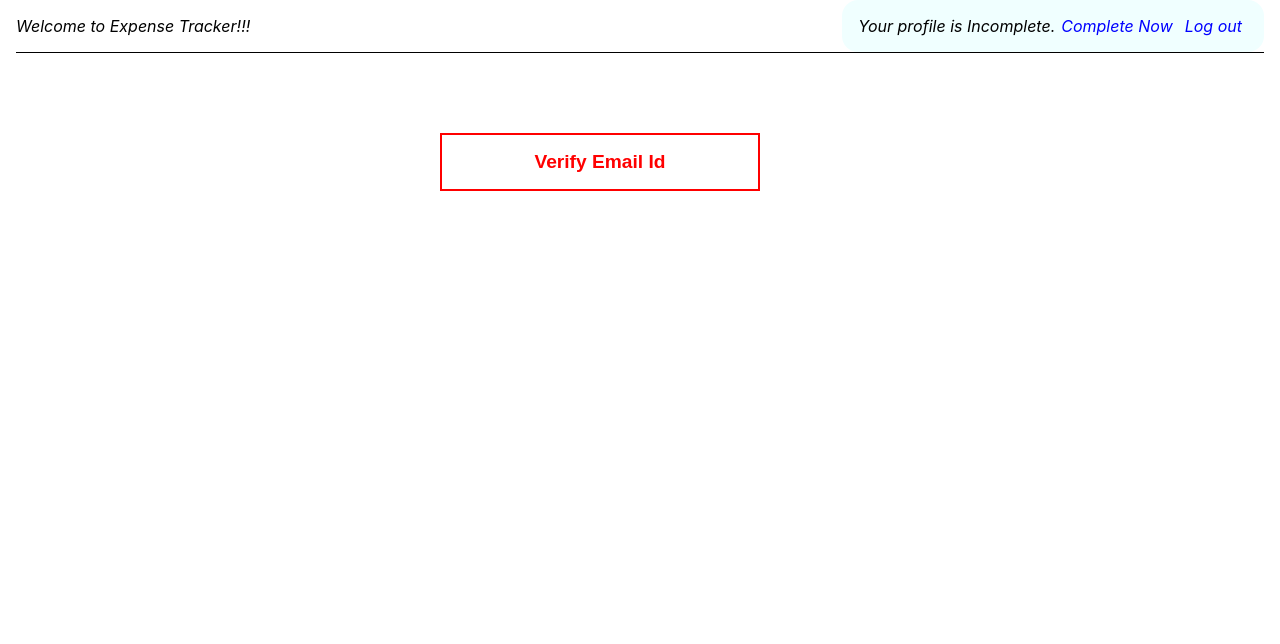
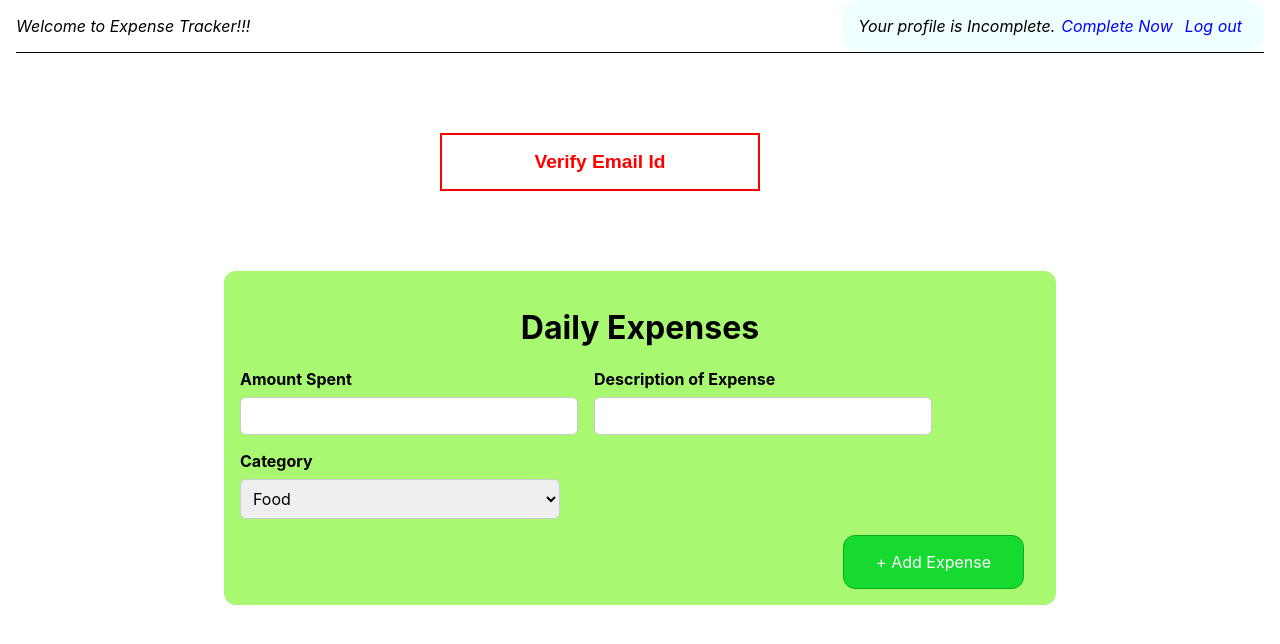
Before and after one commit to dasushan/react-expense-tracker-app, a React (Create React App) app: page /welcome in a window 1280 px wide. Shown: the top 644 px of the page. Built offline with nearby package versions, Linux system fonts and the light colour scheme; sample sign-in values are in the browser's storage.

Commit message:
added daily-expense-record feature

```diff
--- /dev/null
+++ b/src/components/Expenses/Expenses.js
@@ -0,0 +1,22 @@
+import { useContext } from "react";
+import ExpenseContext from "../store/expense-context";
+import classes from './Expenses.module.css'
+const Expenses = () => {
+    const expenseCtx = useContext(ExpenseContext)
+
+    const expensesList = expenseCtx.expenses.map((expense) => {
+        return(
+            <div>
+                <div>{expense.amount}</div>
+                <div>{expense.description}</div>
+                <div>{expense.category}</div>
+            </div>
+        )
+    })
+
+    return(<ul className={classes.expenses}>
+        {expensesList}
+    </ul>)
+}
+
+export default Expenses
--- /dev/null
+++ b/src/components/Expenses/Expenses.module.css
@@ -0,0 +1,7 @@
+.expenses{
+    width: 50rem;
+    max-width: 95%;
+    margin: 2rem auto;
+    background-color: rgba(9, 122, 94, 0.274);
+    border-radius: 12px;
+}
--- /dev/null
+++ b/src/components/NewExpense/NewExpense.js
@@ -0,0 +1,62 @@
+import classes from './NewExpense.module.css';
+import { useRef, useContext } from 'react';
+import ExpenseContext from '../store/expense-context';
+const NewExpense = () => {
+  const amountInputRef = useRef();
+  const descriptionInputRef = useRef();
+  const categoryInputRef = useRef();
+  const expenseCtx = useContext(ExpenseContext);
+
+  const submitHandler = (event) => {
+    event.preventDefault();
+
+    const enteredAmount = amountInputRef.current.value;
+    const enteredDescription = descriptionInputRef.current.value;
+    const enteredCategory = categoryInputRef.current.value;
+
+    const expenseData ={
+        amount: enteredAmount,
+        description: enteredDescription,
+        category: enteredCategory
+    }
+    expenseCtx.addExpense(expenseData);
+  };
+  return (
+    <div className={classes.newexpense}>
+      <div>
+        <h1>Daily Expenses</h1>
+      </div>
+      <form onSubmit={submitHandler}>
+        <div className={classes.expensecontrols}>
+          <div className={classes.expensecontrol}>
+            <label htmlFor="amount">Amount Spent</label>
+            <input type="number" id="amount" required ref={amountInputRef} />
+          </div>
+          <div className={classes.expensecontrol}>
+            <label htmlFor="description">Description of Expense</label>
+            <input
+              type="text"
+              id="description"
+              required
+              ref={descriptionInputRef}
+            />
+          </div>
+          <div className={classes.expensecontrol}>
+            <label htmlFor="category">Category</label>
+            <select id="category" required ref={categoryInputRef}>
+              <option value="Food">Food</option>
+              <option value="Petrol">Petrol</option>
+              <option value="Salary">Salary</option>
+            </select>
+          </div>
+        </div>
+
+        <div className={classes.expenseactions}>
+          <button>+ Add Expense</button>
+        </div>
+      </form>
+    </div>
+  );
+};
+
+export default NewExpense;
--- /dev/null
+++ b/src/components/NewExpense/NewExpense.module.css
@@ -0,0 +1,55 @@
+.newexpense{
+    background-color:rgb(168, 248, 114);
+    width: 95%;
+    max-width: 50rem;
+    margin: 2rem auto;
+    text-align: center;
+    padding: 1rem;
+    border-radius: 12px;
+}
+.expensecontrols{
+    display: flex;
+    gap: 1rem;
+    flex-wrap: wrap;
+    margin-bottom: 1rem;
+    text-align: left;
+}
+
+.expensecontrol label{
+    display: block;
+    font-weight: bold;
+    margin-bottom: 0.5rem;
+
+}
+
+.expensecontrol input{
+    font: inherit;
+    max-width: 100%;
+    width: 20rem;
+    border-radius: 6px;
+    border: 1px solid #ccc;
+    padding: 0.5rem;
+}
+.expensecontrol select{
+    font: inherit;
+    max-width: 100%;
+    width: 20rem;
+    border-radius: 6px;
+    border: 1px solid #ccc;
+    padding: 0.5rem;
+}
+
+.expenseactions {
+    text-align: right;
+}
+
+.newexpense button{
+    font: inherit;
+    cursor: pointer;
+    padding: 1rem 2rem;
+    border: 1px solid rgb(8, 173, 30);
+    background-color: rgb(23, 218, 49);
+    color: white;
+    border-radius: 12px;
+    margin-right: 1rem;
+}
--- a/src/components/Profile/UserProfile.js
+++ b/src/components/Profile/UserProfile.js
@@ -2,6 +2,8 @@ import classes from './UserProfile.module.css';
 import {useContext} from 'react';
 import AuthContext from '../store/auth-context';
 import { useHistory } from 'react-router-dom';
+import NewExpense from '../NewExpense/NewExpense';
+import Expenses from '../Expenses/Expenses';
 
 const UserProfile = () => {
   const history = useHistory();
@@ -52,6 +54,9 @@ const UserProfile = () => {
       <div className={classes.verify}>
         <button onClick={verifyEmailHandler}>Verify Email Id</button>
       </div>
+
+      <NewExpense />
+      <Expenses />
     </>
   );
 };
--- /dev/null
+++ b/src/components/store/expense-context.js
@@ -0,0 +1,33 @@
+import React from 'react'
+import {useState} from 'react'
+
+const ExpenseContext = React.createContext({
+    expenses: [],
+    addExpense: (expense) => {},
+    removeExpense: (id) => {}
+})
+
+
+export const ExpenseContextProvider =(props) => {
+    const [expenses, setExpenses] = useState([]);
+
+    const addExpenseHandler = (expense) => {
+        setExpenses((prevState) => {
+            return [expense, ...prevState]
+        })
+    }
+    const removeExpenseHandler =(id) => {
+
+    }
+    const contextValue = {
+        expenses: expenses,
+        addExpense: addExpenseHandler,
+        removeExpense: removeExpenseHandler
+    }
+    return(
+        <ExpenseContext.Provider value={contextValue}>
+            {props.children}
+        </ExpenseContext.Provider>
+    )
+}
+export default ExpenseContext;
--- a/src/index.js
+++ b/src/index.js
@@ -4,12 +4,15 @@ import './index.css';
 import App from './App';
 import { BrowserRouter } from 'react-router-dom';
 import { AuthContextProvider } from './components/store/auth-context';
+import { ExpenseContextProvider } from './components/store/expense-context';
 
 const root = ReactDOM.createRoot(document.getElementById('root'));
 root.render(
   <BrowserRouter>
     <AuthContextProvider>
-      <App />
+      <ExpenseContextProvider>
+        <App />
+      </ExpenseContextProvider>
     </AuthContextProvider>
   </BrowserRouter>
 );
```
